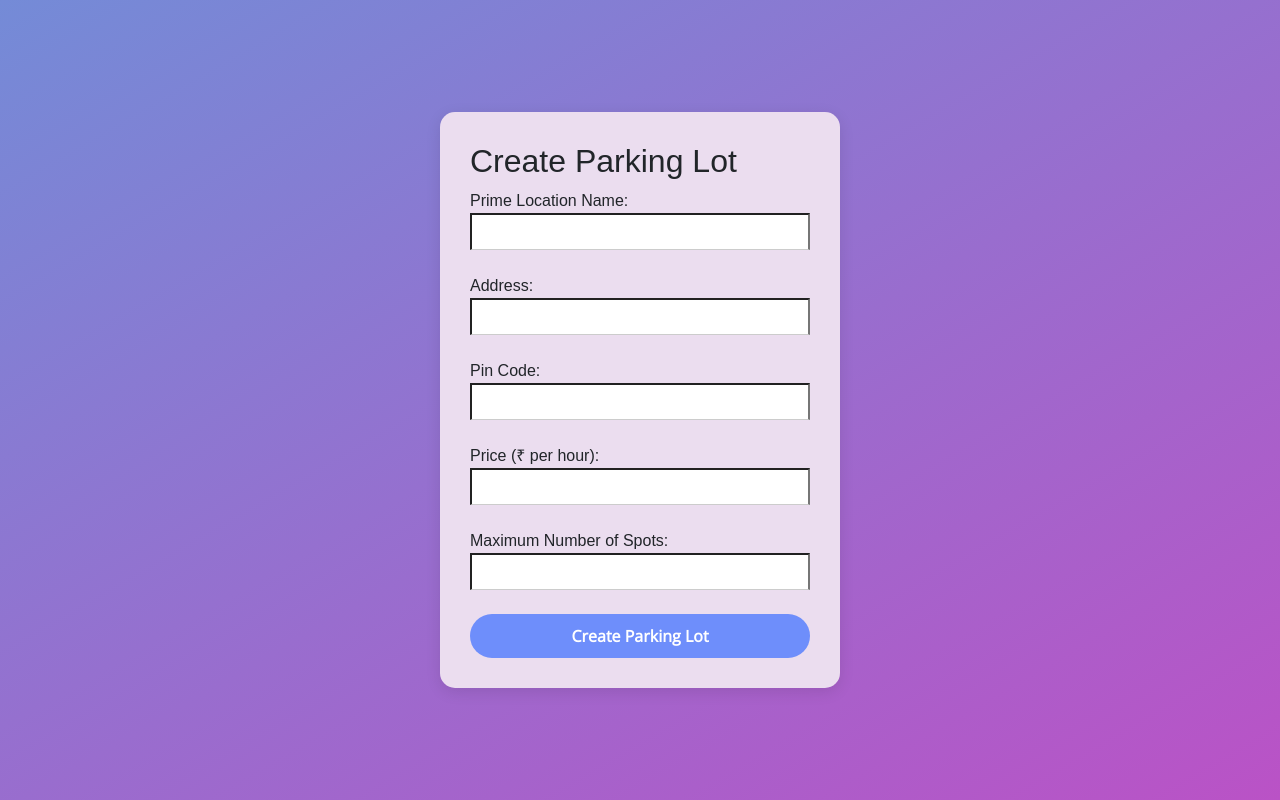
After one commit to 23f3004455/vehicle_parking_app_23f3004455, a Flask app: page /admin/lots/create in a window 1280 px wide. The commit adds this page. Run offline with Flask 3, Linux system fonts and the light colour scheme; a user stored in the database is signed in.

Commit message:
Parking Lot-- ongoing

```diff
--- a/app.py
+++ b/app.py
@@ -1,4 +1,4 @@
-from flask import Flask
+from flask import Flask, flash
 from flask import render_template, redirect, request, session, url_for
 from models.models import db, User, ParkingLot, ParkingSpot, Reservation
 
@@ -18,6 +18,7 @@ db.init_app(app)
 with app.app_context():  # Required for database operations outside routes
 
     # Create all tables based on our models (User, ParkingLot, ParkingSpot, Reservation)
+    db.drop_all()
     db.create_all()
 
     # Auto-create admin user
@@ -38,6 +39,11 @@ with app.app_context():  # Required for database operations outside routes
         db.session.add(admin_user)
         # Save changes to database
         db.session.commit()
+    else:
+        if admin.role != 'admin':
+            print("Fixing admin role to 'admin'...")
+            admin.role = 'admin'
+            db.session.commit()
 
 @app.route('/')
 def home():
@@ -57,7 +63,13 @@ def register():
         if existing_user: #to check if user already exists during register
             return "User already exists."
 
-        new_user = User(username = username, password = password, fullname = fullname, address = address, pin_code = pin_code, phone_number = phone_number)
+        new_user = User(username = username,
+                        password = password,
+                        fullname = fullname,
+                        address = address,
+                        pin_code = pin_code,
+                        phone_number = phone_number,
+                        role = 'user')
         db.session.add(new_user)
         db.session.commit()
         return redirect('/login') #after registration, user is directed to login page
@@ -78,8 +90,10 @@ def login():
             session['role'] = user.role
 
             if user.role == 'admin':
+                session['admin'] = True
                 return redirect('/admin/dashboard')
             else:
+                session['user'] = user.username
                 return redirect('/user/dashboard')
 
         else:
@@ -92,12 +106,48 @@ def logout():
     session.clear()
     return redirect('/')
 
+@app.route('/admin/lots/create', methods=['GET', 'POST'])
+def create_parking_lot():
+    if 'admin' not in session:
+        return redirect('/login')
+
+    if request.method == 'POST':
+        location = request.form['location_name']
+        address = request.form['address']
+        pin_code = request.form['pin_code']
+        price = float(request.form['price'])
+        max_spots = int(request.form['max_spots'])
+
+        #Create the parking lot
+        new_lot = ParkingLot(
+            name=location,
+            address=address,
+            pin_code=pin_code,
+            price=price,
+            max_spots=max_spots
+        )
+        db.session.add(new_lot)
+        db.session.commit()
+
+        #Auto-create parking spots for this lot
+        for _ in range(max_spots):
+            spot = ParkingSpot(lot_id=new_lot.id, status='A')
+            db.session.add(spot)
+
+        db.session.commit()
+
+        return redirect('/admin/dashboard')
+
+    return render_template('create_lot.html')
+
+
 @app.route('/admin/dashboard')
 def admin_dashboard():
     if session.get('role') != 'admin':
         return "Access not granted"
 
-    return render_template('admin_dashboard.html')
+    all_lots = ParkingLot.query.all()  # fetch all parking lots
+    return render_template('admin_dashboard.html', lots=all_lots)
 
 @app.route('/user/dashboard')
 def user_dashboard():
@@ -106,6 +156,77 @@ def user_dashboard():
 
     return render_template('user_dashboard.html')
 
+@app.route('/admin/lots/create', methods=['GET', 'POST'])
+def create_lot():
+    if request.method == 'POST':
+        name = request.form.get("location_name")
+        address = request.form.get("address")
+        pin_code = request.form.get("pin_code")
+        price = request.form.get("price")
+        max_spots = request.form.get("max_spots")
+
+        if not name or not address or not pin_code or not price or not max_spots:
+            return redirect(url_for('create_lot'))
+
+        try:
+            max_spots = int(max_spots)
+        except ValueError:
+            return redirect(url_for('create_lot'))
+
+        try:
+            lot = ParkingLot(
+                name=name,
+                address=address,
+                pin_code=pin_code,
+                price=float(price),
+                max_spots=max_spots
+            )
+            db.session.add(lot)
+            db.session.commit()
+
+            # Create spots
+            for i in range(1, max_spots + 1):
+                print(f"Creating spot {i} for lot {lot.id}")  # Debug print
+                spot = ParkingSpot(
+                    lot_id=lot.id,
+                    spot_number=i,
+                    status='A'
+                )
+                db.session.add(spot)
+
+            db.session.commit()
+            return redirect(url_for('admin_dashboard'))
+
+        except Exception as e:
+            print("Error creating lot:", e)
+            return redirect(url_for('create_lot'))
+
+    return render_template('create_lot.html')
+
+
+
+@app.route('/admin/lots/delete/<int:lot_id>', methods=['POST'])
+def delete_lot(lot_id):
+    lot = ParkingLot.query.get_or_404(lot_id)
+
+    try:
+        # Delete all associated spots first
+        ParkingSpot.query.filter_by(lot_id=lot.id).delete()
+
+        # Then delete the lot itself
+        db.session.delete(lot)
+        db.session.commit()
+    except Exception as e:
+        print("Error deleting lot:", e)
+
+    return redirect(url_for('admin_dashboard'))
+
+@app.route('/admin/lots/<int:lot_id>/spots')
+def view_spots(lot_id):
+    lot = ParkingLot.query.get_or_404(lot_id)
+    spots = ParkingSpot.query.filter_by(lot_id=lot.id).all()
+    return render_template('view_spots.html', lot=lot, spots=spots)
+
 
 if __name__ == "__main__":
     app.run(debug=True)  # debug=True enables auto-reload and error details
--- a/models/models.py
+++ b/models/models.py
@@ -34,6 +34,7 @@ class ParkingSpot(db.Model):
     id = db.Column(db.Integer, primary_key=True)
     # Foreign key linking to parking lot
     lot_id = db.Column(db.Integer, db.ForeignKey('parking_lot.id'), nullable=False)
+    spot_number = db.Column(db.Integer, nullable=False)
     status = db.Column(db.String(1), nullable=False, default='A')  # A = Available, O = Occupied
     #Parking spot can have multiple reservations
     reservations = db.relationship('Reservation', backref='spot')
--- a/static/css/login.css
+++ b/static/css/login.css
@@ -7,6 +7,21 @@ body{
     display: flex;
     justify-content: center;
     align-items: center;
+}
+
+.form-wrapper {
+    display: flex;
+    justify-content: center;
+    align-items: center;
+    min-height: 80vh;
+}
+
+.form-card {
+    background-color: rgb(235, 221, 239);
+    padding: 30px;
+    border-radius: 15px;
+    box-shadow: 0 4px 15px rgba(0,0,0,0.1);
+    width: 400px;
 }
 
 .login-wrapper{
@@ -40,6 +55,7 @@ body{
 }
 
 input[type="text"],
+input[type="number"],
 input[type="password"]{
     width: 100%;
     padding: 5px;
@@ -50,6 +66,7 @@ input[type="password"]{
 }
 
 input[type="text"]:focus,
+input[type="number"]:focus,
 input[type="password"]:focus{
     border-color: #3d4357
 }
--- /dev/null
+++ b/templates/create_lot.html
@@ -0,0 +1,28 @@
+{% extends 'layout.html' %}
+
+{% block content %}
+<div class="form-wrapper">
+    <div class="form-card">
+        <h2>Create Parking Lot</h2>
+
+        <form method="post" action="/admin/lots/create">
+            <label for="location_name">Prime Location Name:</label><br>
+            <input type="text" id="location_name" name="location_name" required><br><br>
+
+            <label for="address">Address:</label><br>
+            <input type="text" id="address" name="address" required><br><br>
+
+            <label for="pin_code">Pin Code:</label><br>
+            <input type="text" id="pin_code" name="pin_code" required><br><br>
+
+            <label for="price">Price (₹ per hour):</label><br>
+            <input type="number" id="price" name="price" step="0.01" required><br><br>
+
+            <label for="max_spots">Maximum Number of Spots:</label><br>
+            <input type="number" id="max_spots" name="max_spots" required><br><br>
+
+            <button type="submit">Create Parking Lot</button>
+        </form>
+    </div>
+</div>
+{% endblock %}
```
Also changed, not shown: templates/admin_dashboard.html (+48 -11 lines), templates/view_spots.html (added, +37 -0 lines), instance/app.db.
